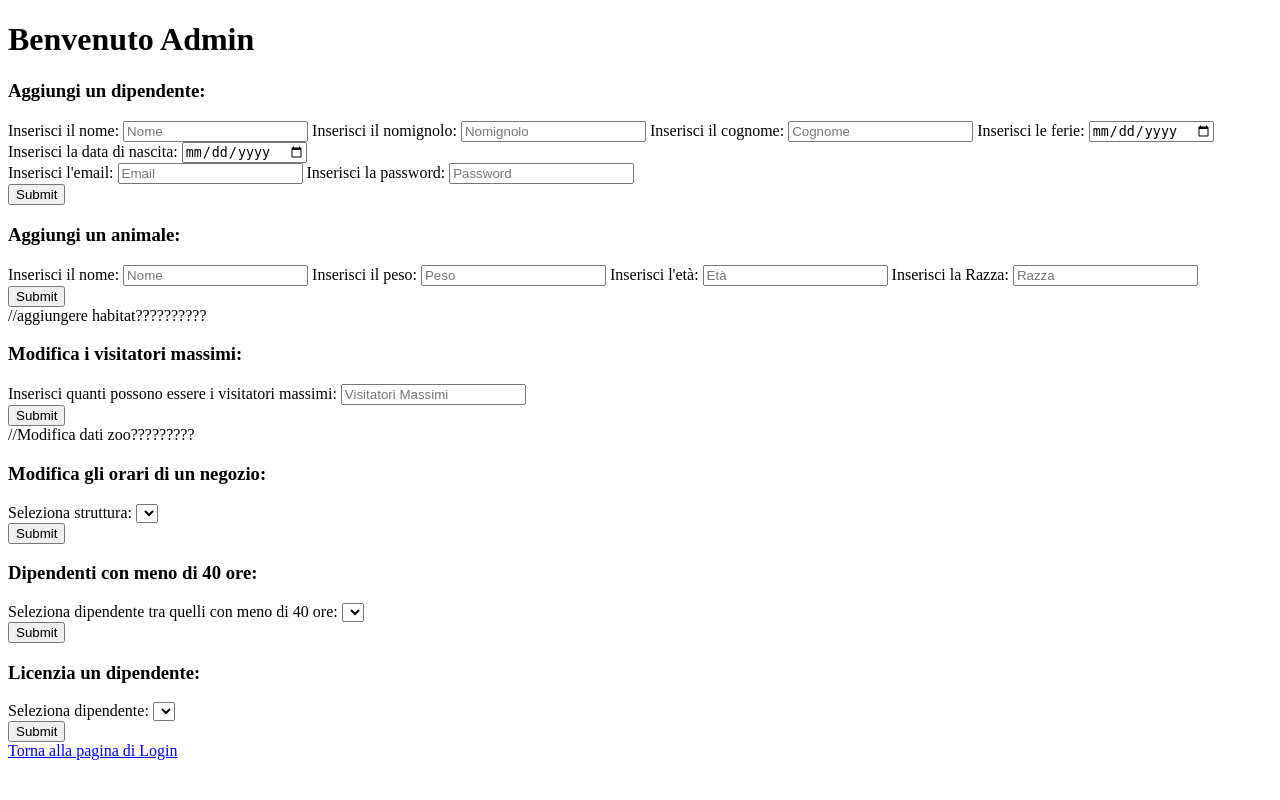
After one commit to matteoKabe/Zoo-Gpoi, a PHP site: page /zooAdmin.php in a window 1280 px wide. The commit adds this page. Run offline with PHP 8.4, Linux system fonts and the light colour scheme; lists and menus that the app fills with data are empty.

Commit message:
Add files via upload

```diff
--- /dev/null
+++ b/addAnimale.php
@@ -0,0 +1,3 @@
+<?php
+    //pagina aggiunta animale
+?>
--- /dev/null
+++ b/addDipendente.php
@@ -0,0 +1,3 @@
+<?php
+    //pagina aggiunta dipendente
+?>
--- /dev/null
+++ b/aggiornaMax.php
@@ -0,0 +1,3 @@
+<?php
+    //pagina aggiornamento numero massimo visitatori
+?>
--- /dev/null
+++ b/inserisciOrario.php
@@ -0,0 +1,4 @@
+<?php
+    session_start();
+    //pagina con funzioni di aggiunta di orario
+?>
--- /dev/null
+++ b/licenzia.php
@@ -0,0 +1,3 @@
+<?php
+    //pagina licenziamento dipendente
+?>
--- a/registrazione.php
+++ b/registrazione.php
@@ -19,7 +19,7 @@
 <body>
     <h1>Pagina di Registrazione</h1>
     <form action=registra.php method=post>
-    <div>
+          <div>
             <label for=nome>Inserisci il nome: </label>
             <input type=text name="nome" id="nome" placeholder="Nome" required />
             <label for=cognome>Inserisci il cognome: </label>
--- /dev/null
+++ b/rimuoviDaLista.php
@@ -0,0 +1,3 @@
+<?php
+    //pagina rimozione da lista di dipendenti con meno di 40 ore
+?>
--- /dev/null
+++ b/updateOrari.php
@@ -0,0 +1,3 @@
+<?php
+    //pagina aggiornamento orari di un negozio
+?>
--- /dev/null
+++ b/zooAdmin.php
@@ -0,0 +1,124 @@
+<?php
+    session_start();
+?>
+<!DOCTYPE html>
+<html>
+<head>
+    <title>Home</title>
+    <?php
+        //$nomignolo = $_SESSION['nomignolo'];
+
+        $conn = new mysqli("127.0.0.1", "root", "", "Zoo");
+        if ($conn->connect_errno) {
+             echo $conn->connect_errno;
+             die();
+        }
+    ?>
+</head>
+<body>
+    <h1>Benvenuto Admin</h1>
+    <h3>Aggiungi un dipendente: </h3>
+    <form action=addDipendente.php method=post>
+        <div>
+            <label for=nome>Inserisci il nome: </label>
+            <input type=text name="nome" id="nome" placeholder="Nome" required />
+            <label for=nomignolo>Inserisci il nomignolo: </label>
+            <input type=text name="nomignolo" id="nomignolo" placeholder="Nomignolo" required />
+            <label for=cognome>Inserisci il cognome: </label>
+            <input type=text name="cognome" id="cognome" placeholder="Cognome" required />
+            <label for=ferie>Inserisci le ferie: </label>
+            <input type=date name="ferie" id="ferie" placeholder="Ferie" required />
+            <label for=nascita>Inserisci la data di nascita: </label>
+            <input type=date name="nascita" id="nascita" placeholder="Data di nascita" required />
+        </div>
+        <div>
+            <label for=email>Inserisci l'email: </label>
+            <input type=email name="email" id="email" placeholder="Email" required />
+            <label for=password>Inserisci la password: </label>
+            <input type=password name="password" id="password" placeholder="Password" required />
+        </div>
+        <div>
+            <input type="submit" name="invia" />
+        </div>
+    </form>
+
+    <h3>Aggiungi un animale: </h3>
+    <form action=addAnimale.php method=post>
+        <div>
+            <label for=nome>Inserisci il nome: </label>
+            <input type=text name="nome" id="nome" placeholder="Nome" required />
+            <label for=peso>Inserisci il peso: </label>
+            <input type=number name="peso" id="peso" placeholder="Peso" required />
+            <label for=eta>Inserisci l'età: </label>
+            <input type=number name="eta" id="eta" placeholder="Età" required />
+            <label for=razza>Inserisci la Razza: </label>
+            <input type=text name="razza" id="razza" placeholder="Razza" required />
+        </div>
+        <div>
+            <input type="submit" name="invia" />
+        </div>
+    </form>
+
+    //aggiungere habitat??????????
+
+    <h3>Modifica i visitatori massimi: </h3>
+    <form action=aggiornaMax.php method=post>
+        <div>
+            <label for=visMax>Inserisci quanti possono essere i visitatori massimi: </label>
+            <input type=number name="visMax" id="visMax" placeholder="Visitatori Massimi" required />
+        </div>
+        <div>
+            <input type="submit" name="invia" />
+        </div>
+    </form>
+
+    //Modifica dati zoo?????????
+
+    <h3>Modifica gli orari di un negozio: </h3>
+    <form action=aggiornaOrari.php method=post>
+        <div>
+            <label for=strutt>Seleziona struttura: </label>
+            <select name=strutt>
+                <?php
+                    //codice per ottenere tutte le strutture da stampare come opzioni
+                ?>
+            </select>
+        </div>
+        <div>
+            <input type="submit" name="invia" />
+        </div>
+    </form>
+
+    <h3>Dipendenti con meno di 40 ore: </h3>
+    <form action=rimuoviDaLista.php method=post>
+        <div>
+            <label for="menoDi40">Seleziona dipendente tra quelli con meno di 40 ore: </label>
+            <select name="menoDi40">
+                <?php
+                    //codice per ottenere tutti i dipendenti con meno di 40 ore da stampare come opzioni
+                ?>
+            </select>
+        </div>
+        <div>
+            <input type="submit" name="invia" />
+        </div>
+    </form>
+
+    <h3>Licenzia un dipendente: </h3>
+    <form action=licenzia.php method=post>
+        <div>
+            <label for=dip>Seleziona dipendente: </label>
+            <select name=dip   >
+                <?php
+                    //codice per ottenere tutti i dipendenti da stampare come opzioni
+                ?>
+            </select>
+        </div>
+        <div>
+            <input type="submit" name="invia" />
+        </div>
+    </form>
+
+    <a href=login.php>Torna alla pagina di Login</a>
+</body>
+</html>
```
Also changed, not shown: aggiornaOrari.php (added, +20 -0 lines), zooDipendenti.php (added, +38 -0 lines).
